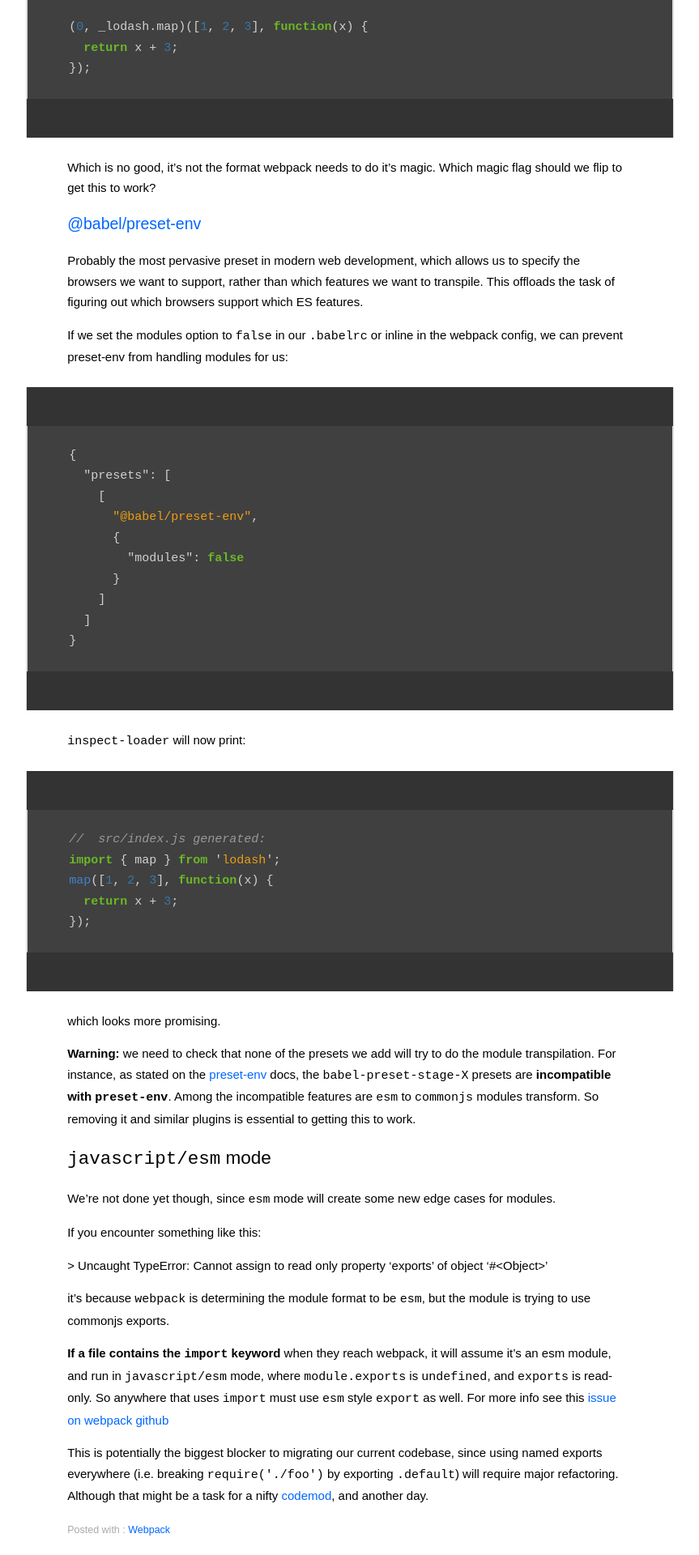
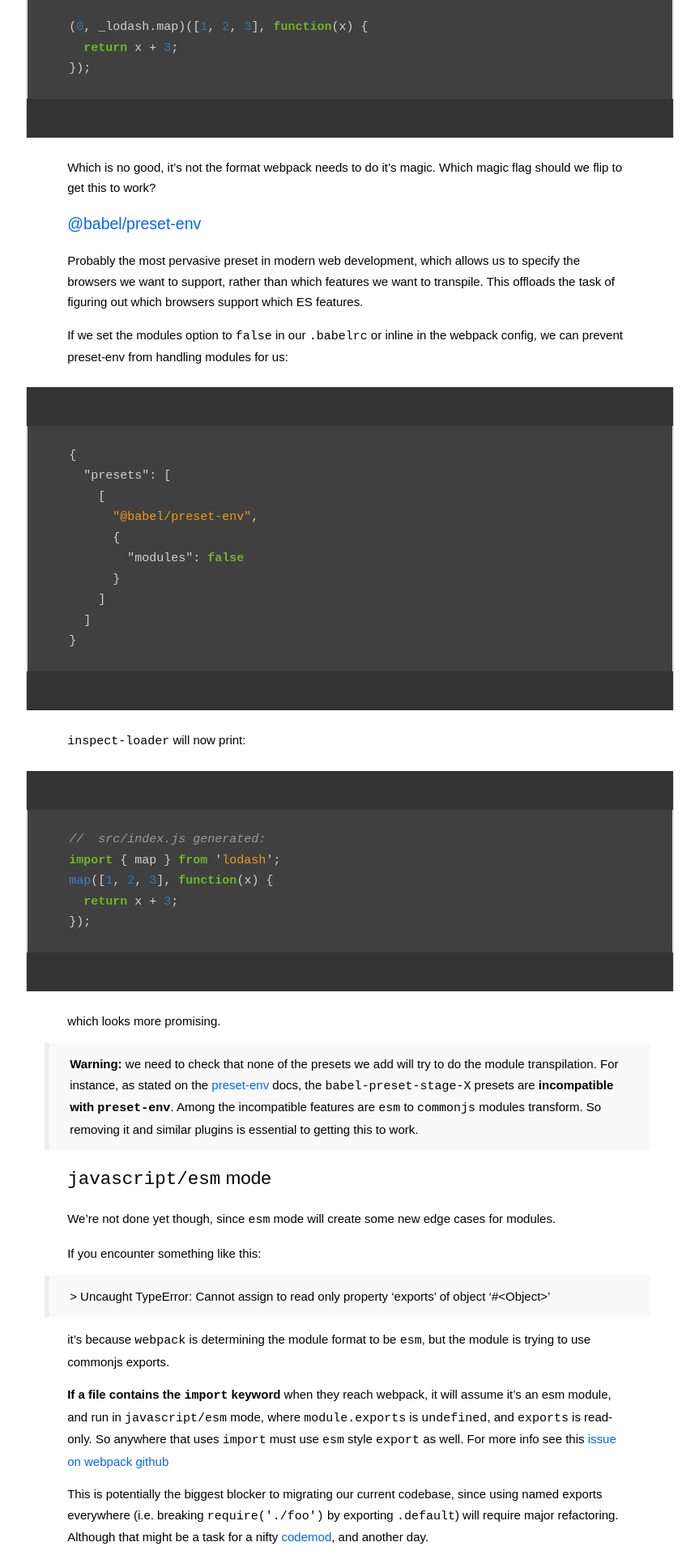
Before and after one commit to wejendorp/dorp.io, a Jekyll site: the page built from _posts/2018-09-01-webpack-treeshaking.md, in a window 1280 px wide. Shown: the part 4480-6400 px from the top of the page at 81% size, without its empty margins (208-1071 px from the left). Built offline with Jekyll 4.4.1, drawn with Linux system fonts in a browser that asks for light colours; comment, search, counter and statistics services are not loaded.

Commit message:
Adds blockquote styling

```diff
--- a/css/main.css
+++ b/css/main.css
@@ -43,6 +43,20 @@ a.disabled { pointer-events: none; }
 
 ul, ol {
   margin-left: 1.35em;
+}
+blockquote {
+  background: #f9f9f9;
+  padding: 0.8rem 2vw;
+  margin: 0.8rem -2vw;
+  border-left: 6px solid #eee;
+  position: relative;
+  left: -3px;
+}
+blockquote p:first-child {
+  margin-top: 0;
+}
+blockquote p:last-child {
+  margin-bottom: 0;
 }
 
 ul.vsp li {
```
